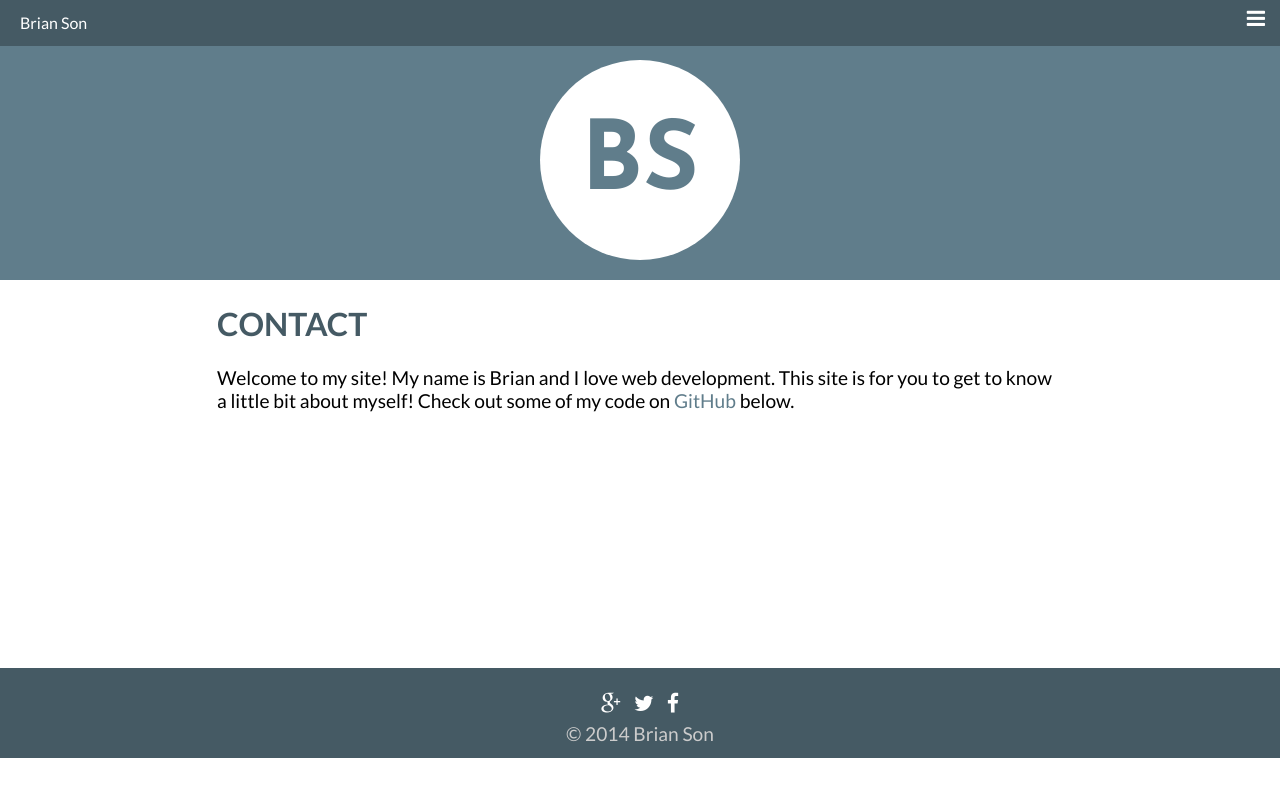
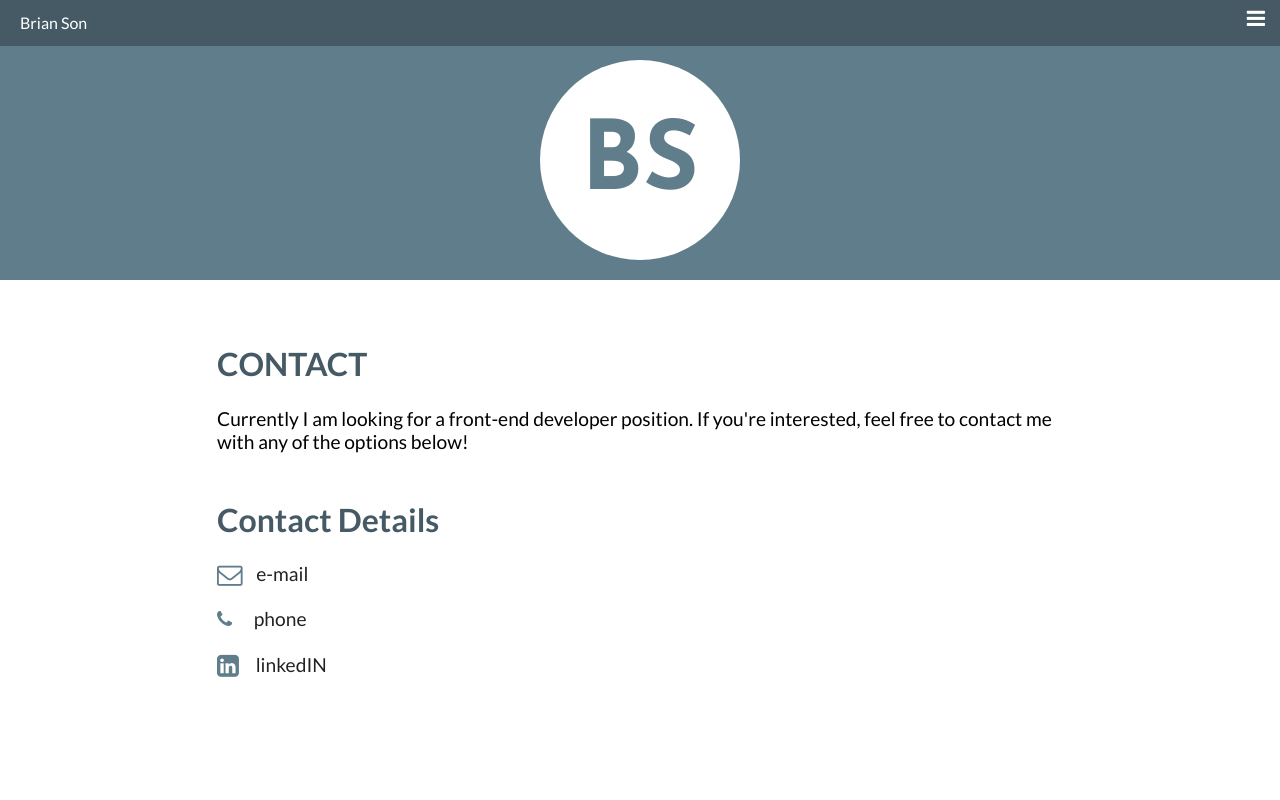
Before and after one commit to bson22/portfolio, a plain HTML site: page contact.html in a window 1280 px wide. Shown: the top 800 px of the page. Drawn offline with nearby package versions, Linux system fonts and the light colour scheme.

Commit message:
Contact Page finished

```diff
--- a/contact.html
+++ b/contact.html
@@ -23,7 +23,7 @@
 						<ul class="hiddenNav">
 							<li><a href="index.html"> Home </a></li>
 							<li><a href="about.html"> About </a></li>
-							<li><a href="contact.html"> Contact </a></li>
+							<li><a href="contact.html" class="selected"> Contact </a></li>
 						</ul>
 			</li>
 		</ul>
@@ -38,8 +38,20 @@
 	<div id="wrapper">
 		<section>
 			<h1>CONTACT</h1>
-			<p>Welcome to my site!   My name is Brian and I love web development.   This site is for you to get to know a little bit about myself!  Check out some of my code on <a href="https://github.com/bson22">GitHub</a> below.</p>
+			<p>Currently I am looking for a front-end developer position.  If you're interested, feel free to contact me with any of the options below!</p>
 
+			<h1>Contact Details</h1>
+			<ul class="contact-info">
+				<li>
+					<a href="mailto:bson22@gmail.com"><i class="fa fa-envelope-o fa-lg" id="mail"></i> e-mail </a>
+				</li>
+				<li>
+					<a href="tel:775-354-5152"><i class="fa fa-phone" id="phone"></i> phone </a>
+				</li>
+				<li>
+					<a href="https://www.linkedin.com/in/bson22"><i class="fa fa-linkedin-square fa-lg" id="linkedin"></i> linkedIN </a>
+				</li>
+			</ul>
 		</section>
 	</div>
 	<footer>
--- a/css/main.css
+++ b/css/main.css
@@ -14,6 +14,10 @@ body {
 
 a {
 	text-decoration: none;
+}
+
+li {
+	list-style: none;
 }
 
 /* Header */
@@ -107,6 +111,10 @@ nav ul ul a:visited {
 	color: #fff;
 }
 
+nav ul ul a.selected {
+	color: #455a64;
+}
+
 #home {
 	font-size: 1em;
 	font-weight: normal;
@@ -121,7 +129,7 @@ nav ul ul a:visited {
 
 #wrapper {
 	max-width: 940px;
-	margin: 0 auto 20%;
+	margin: 5% auto 15%;
 	padding: 0 5%;
 }
 
@@ -210,3 +218,39 @@ footer p {
 	max-width: 150px;
 	border: 5px solid #455a64;
 }
+
+/*Contact Page*/
+
+.contact-info {
+	margin: 0;
+	padding: 0 0 0 5%;
+}
+
+.contact-info i {
+	color: #607D8B;
+}
+
+.contact-info a {
+	color: #222;
+	font-size: 1em;
+}
+
+.contact-info a:hover {
+
+}
+
+.contact-info li {
+	margin: 2.5% auto 0;
+}
+
+#mail {
+	padding-right: 10px;
+}
+
+#linkedin {
+	padding-right: 13px;
+}
+
+#phone {
+	padding-right: 18px;
+}
--- a/css/responsive.css
+++ b/css/responsive.css
@@ -25,6 +25,11 @@
 		margin: 0 5% 80px 0;
 	}
 
+	/*Contact Page*/
+	.contact-info a {
+		font-size: 1.2em;
+	}
+
 }
 
 
```
Also changed, not shown: about.html (+2 -2 lines), index.html (+1 -1 lines).
